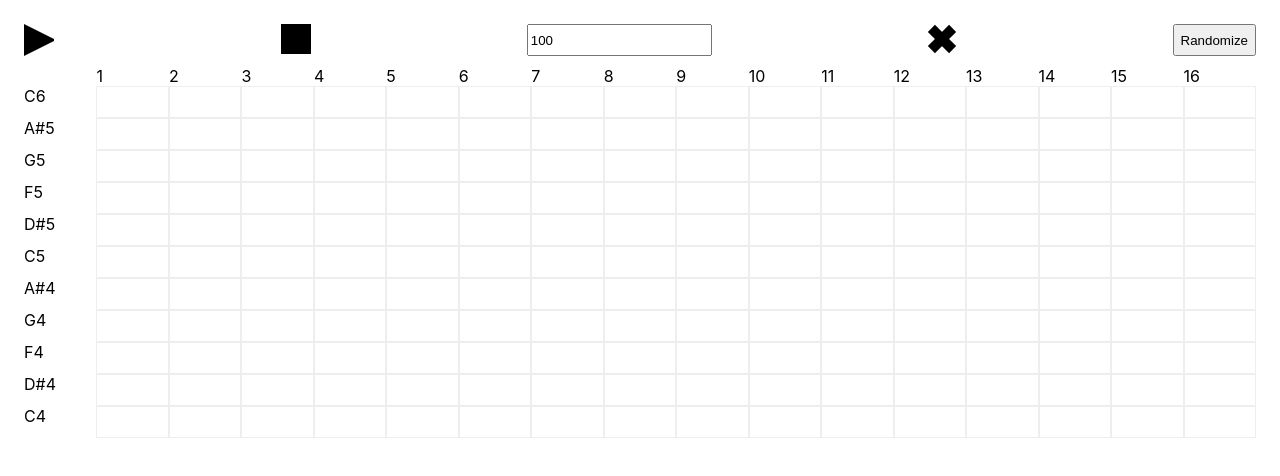
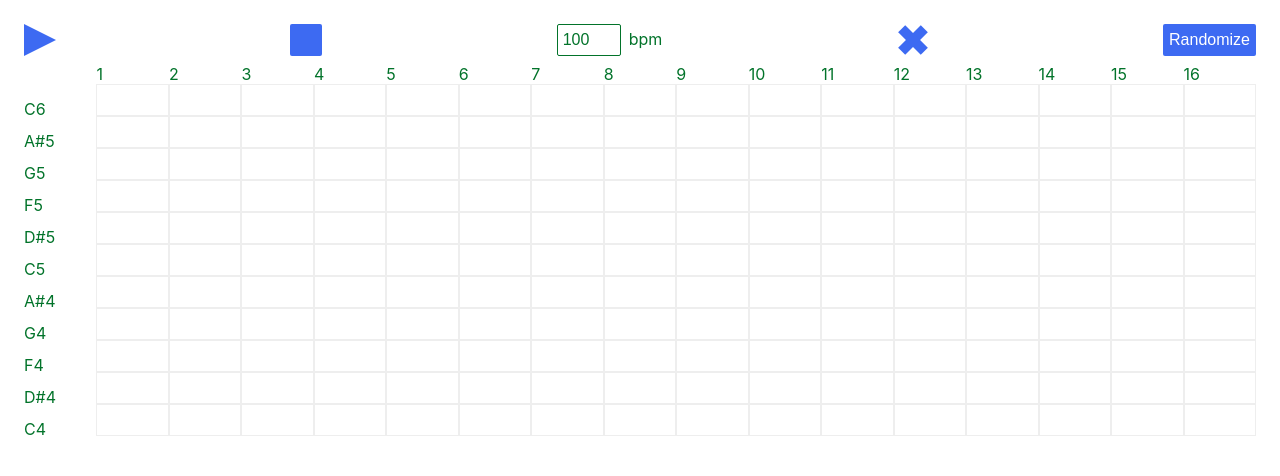
Before and after one commit to oshibka404/sequencer, a React (Create React App) app: page / in a window 1280 px wide. Shown: the top 476 px of the page. Built offline with nearby package versions, Linux system fonts and the light colour scheme; no server answers.

Commit message:
some styles fixed

```diff
--- a/src/components/App.css
+++ b/src/components/App.css
@@ -7,7 +7,7 @@
 }
 
 .controls {
-  padding-bottom: 10px;
+  padding-bottom: 8px;
   display: flex;
   justify-content: space-between;
 }
@@ -15,51 +15,70 @@
 .Controls-button {
   background-color: transparent;
   border: none;
-  width: 30px;
-  height: 30px;
+  width: 32px;
+  height: 32px;
+  transition: all 300ms;
   position: relative;
-  transition: all 300ms;
   cursor: pointer;
+  color: #3D6AF2;
 }
 
-.Play {
+.Controls-button::after,
+.Controls-button::before {
+  transition: all 300ms;
+}
+
+.Controls-button:active {
+  color: #F24130;
+  background-color: transparent;
+}
+
+.Play::after {
+  content: '';
+  position: absolute;
+  top: 0;
+  left: 0;
   width: 0;
   height: 0;
-  border-left: 30px;
-  border-top: 15px;
-  border-bottom: 15px;
+  border-left: 32px;
+  border-top: 16px;
+  border-bottom: 16px;
   border-right: 0;
   border-style: solid;
-  border-color: transparent #000;
-  color: #000;
+  border-top-color: transparent;
+  border-bottom-color: transparent;
 }
 
-.Play:hover {
-  border-color: transparent #f00;
+.Pause::after {
+  content: '';
+  position: absolute;
+  top: 0;
+  left: 0;
+  width: 10px;
+  height: 32px;
+  border-left: 11px;
+  border-top: 0;
+  border-bottom: 0;
+  border-right: 11px;
+  border-style: solid;
+  border-top-color: transparent;
+  border-bottom-color: transparent;
 }
 
-.Pause {
-  width: 10px;
-  height: 30px;
-  border-left: 10px;
-  border-top: 0;
-  border-bottom: 0;
-  border-right: 10px;
-  border-style: solid;
-  border-color: transparent #000;
-  color: #000;
-}
-
-.Pause:hover {
-  border-color: transparent #f00;
+.Pause:hover::after {
+  border-color: transparent #0540F2;
 }
 
 .Stop {
-  background-color: #000;
+  background-color: #3D6AF2;
 }
 
 .Stop:hover {
-  background-color: #f00;
+  background-color: #0540F2;
+}
+
+.Stop:active {
+  background-color: #F24130;
 }
 
 .Clear {
@@ -68,7 +87,7 @@
 }
 
 .Clear:hover {
-  color: #f00;
+  color: #0540F2;
 }
 
 .Clear::before {
@@ -76,8 +95,8 @@
   position: absolute;
   left: 0;
   top: 0;
-  width: 10px;
-  height: 10px;
+  width: 11px;
+  height: 11px;
   border-right: 10px solid;
   border-bottom: 10px solid;
 }
@@ -87,8 +106,16 @@
   position: absolute;
   right: 0;
   bottom: 0;
-  width: 10px;
-  height: 10px;
+  width: 11px;
+  height: 11px;
   border-left: 10px solid;
   border-top: 10px solid;
 }
+
+
+/* Color Theme Swatches in Hex */
+.Collections-1-hex { color: #0540F2; }
+.Collections-2-hex { color: #3D6AF2; }
+.Collections-3-hex { color: #02732A; }
+.Collections-4-hex { color: #F2E205; }
+.Collections-5-hex { color: #F24130; }
--- a/src/components/App.tsx
+++ b/src/components/App.tsx
@@ -49,7 +49,10 @@ const App: React.FC = () => {
             setCurrentStep(null);
             setIsPlaying(false);
           }} />
-        <input type="number" value={tempo} onChange={(e) => setTempo(parseInt(e.target.value))} />
+        <div>
+          <input type="number" value={tempo} onChange={(e) => setTempo(parseInt(e.target.value))} />
+          bpm
+        </div>
         <button
           className="Controls-button Clear"
           title="Clear"
--- a/src/components/Sequencer/Sequencer.css
+++ b/src/components/Sequencer/Sequencer.css
@@ -3,6 +3,14 @@
     table-layout: fixed;
     width: 100%;
     user-select: none;
+}
+
+.Sequencer-header {
+    display: table-header-group;
+}
+
+.Sequencer-body {
+    display: table-row-group;
 }
 
 .Sequencer-stepNumbers {
--- a/src/components/Sequencer/Sequencer.tsx
+++ b/src/components/Sequencer/Sequencer.tsx
@@ -51,6 +51,7 @@ const Sequencer: React.FC<Props> = (props: Props) => {
 
     return (
         <div className="Sequencer">
+            <div className="Sequencer-header">
                 <div className="Sequencer-stepNumbers">
                     <div className="Sequencer-stepNumber"></div>
                     {
@@ -59,6 +60,8 @@ const Sequencer: React.FC<Props> = (props: Props) => {
                             .map((_, i) => <div className="Sequencer-stepNumber" key={i}>{i+1}</div>)
                     }
                 </div>
+            </div>
+            <div className="Sequencer-body">
                 {
                     props.sequence.map((track: Track) => (
                         <TrackView
@@ -73,6 +76,7 @@ const Sequencer: React.FC<Props> = (props: Props) => {
                     ))
                 }
             </div>
+        </div>
     );
 }
 
--- a/src/components/Sequencer/Step/Step.css
+++ b/src/components/Sequencer/Step/Step.css
@@ -3,11 +3,20 @@
     box-sizing: border-box;
     border: 1px solid #eee;
     cursor: pointer;
-    height: 100%;
+    height: 32px;
+}
+
+.TrackView:first-child .Step-current {
+    border-top-color: #F24130;
+}
+
+.TrackView:last-child .Step-current {
+    border-bottom-color: #F24130;
 }
 
 .Step-current {
-    border-color: #999;
+    border-left-color: #F24130;
+    border-right-color: #F24130;
 }
 
 .Step-content:hover {
@@ -20,13 +29,13 @@
 }
 
 .Step-active {
-    background-color: #dd3;
+    background-color: #F2E205;
 }
 
 .Step-active:hover {
-    background-color: #ee2;
+    background-color: #fff000;
 }
 
 .Step-content:active {
-    background-color: #f00;
+    background-color: #F24130;
 }
--- a/src/context.ts
+++ b/src/context.ts
@@ -23,3 +23,15 @@ reverbGain.gain.value = 0.5; // Wet gain
 master.gain.value = 0.7; // Dry Gain
 
 export default ctx;
+
+
+fetch('https://raw.githubusercontent.com/afuh/sequencer/master/assets/Large%20Long%20Echo%20Hall.wav')
+    .then(async res => {
+        ctx.decodeAudioData(await res.arrayBuffer())
+            .then(buffer => {
+                // const source = ctx.createBufferSource();
+                // source.buffer = buffer;
+                reverb.buffer = buffer;
+            })
+        .catch(e =>  "Error with decoding audio data" + e)
+    })
--- a/src/index.css
+++ b/src/index.css
@@ -1,6 +1,8 @@
 html, body, #root {
   height: 100%;
   box-sizing: border-box;
+  color: #02732A;
+  font-size: 16px;
 }
 
 body {
@@ -16,3 +18,30 @@ code {
   font-family: source-code-pro, Menlo, Monaco, Consolas, 'Courier New',
     monospace;
 }
+
+input {
+  color: #02732A;
+  border: 1px solid #02732A;
+  padding: 0 5px;
+  height: 32px;
+  border-radius: 2px;
+  box-sizing: border-box;
+  font-size: 16px;
+  width: 64px;
+  margin-right: 8px;
+}
+
+button {
+  background-color: #3D6AF2;
+  border: none;
+  color: #fff;
+  height: 32px;
+  border-radius: 2px;
+  cursor: pointer;
+  box-sizing: border-box;
+  font-size: 16px;
+}
+
+button:active {
+  background-color: #F24130;
+}
```
Lines whose indentation alone changed are shown as unchanged.
